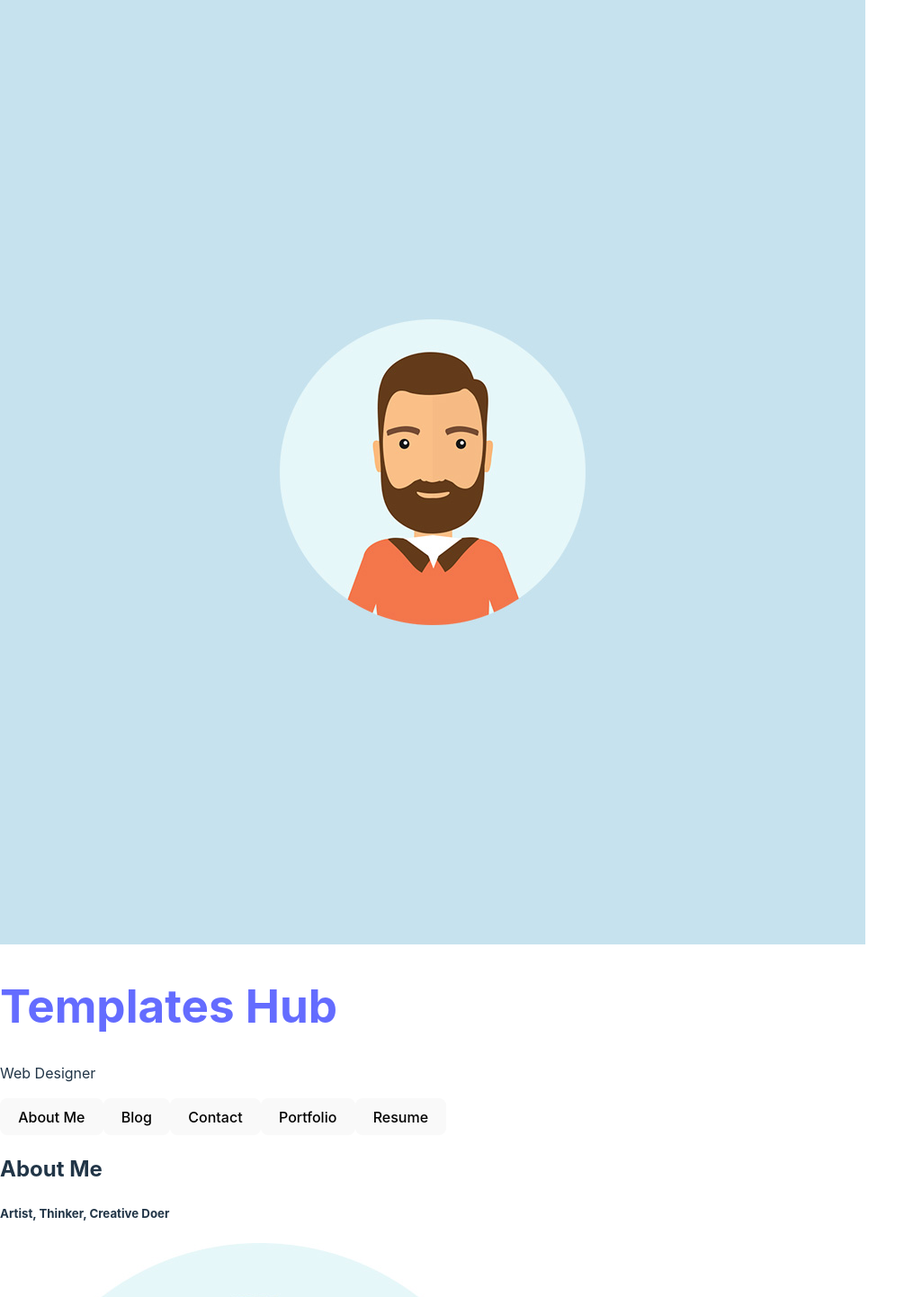
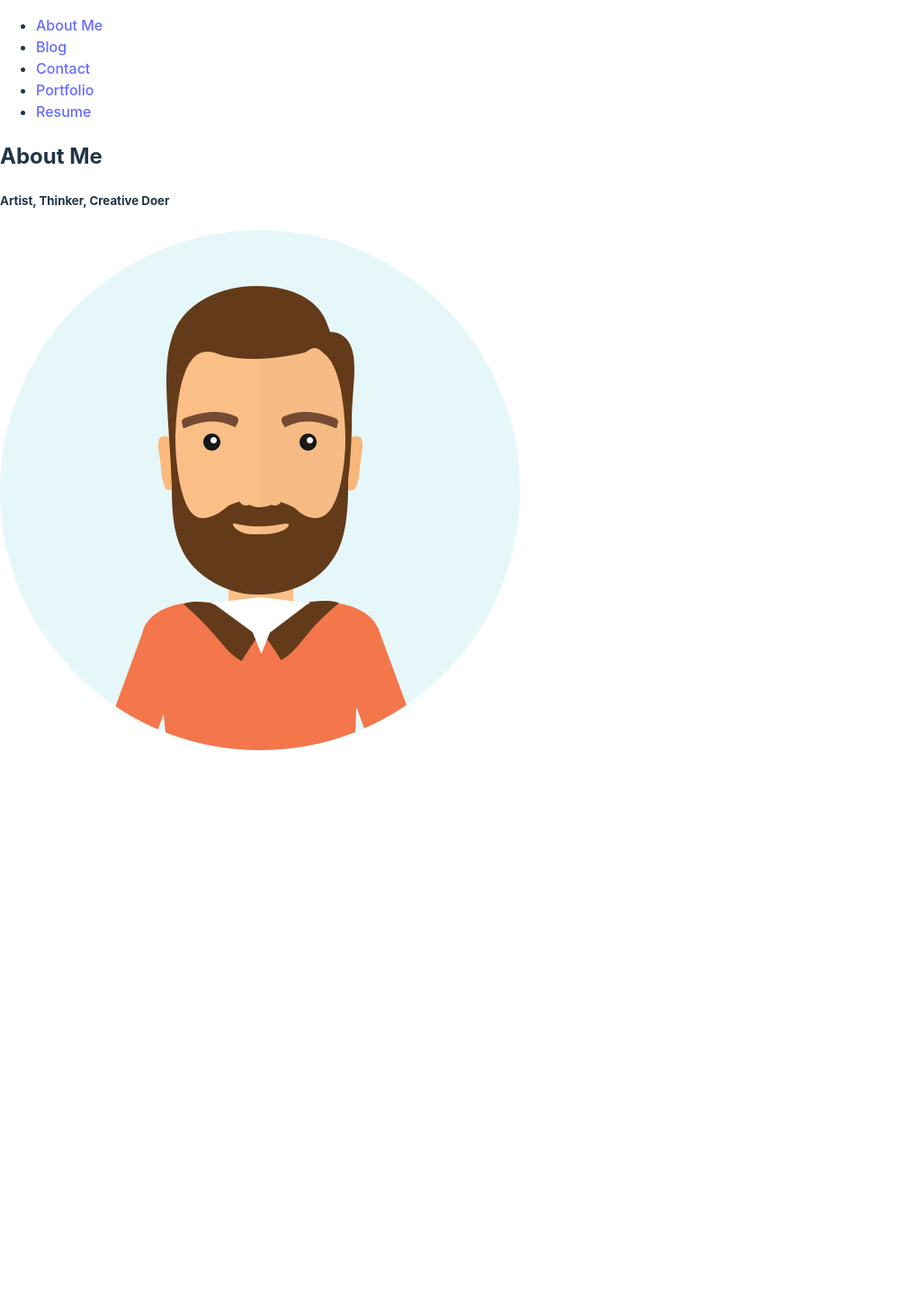
Before and after one commit to ms-tech-geek/my-resume, a React (Vite) app: page / in a window 1280 px wide. Shown: the top 1442 px of the page at 90% size, without its empty margins (0-1025 px from the left). After the commit the page ends 840 px from the top, so only its background shows below. Built offline with nearby package versions, Linux system fonts and the light colour scheme.

Commit message:
update header section

```diff
--- a/src/App.jsx
+++ b/src/App.jsx
@@ -1,4 +1,4 @@
-import React, { useState } from 'react';
+import { BrowserRouter as Router, Route, Routes, Link } from 'react-router-dom';
 import AboutMe from './components/AboutMe';
 import Blog from './components/Blog';
 import Contact from './components/Contact';
@@ -7,39 +7,22 @@ import Portfolio from './components/Portfolio';
 import Resume from './components/Resume';
 
 function App() {
-  const [currentComponent, setCurrentComponent] = useState('aboutMe');
-
-  const renderComponent = () => {
-    switch (currentComponent) {
-      case 'aboutMe':
-        return <AboutMe />;
-      case 'blog':
-        return <Blog />;
-      case 'contact':
-        return <Contact />;
-      case 'portfolio':
-        return <Portfolio />;
-      case 'resume':
-        return <Resume />;
-      default:
-        return <AboutMe />;
-    }
-  };
-
   return (
-    <div>
-      <Header />
-      <nav>
-        <button onClick={() => setCurrentComponent('aboutMe')}>About Me</button>
-        <button onClick={() => setCurrentComponent('blog')}>Blog</button>
-        <button onClick={() => setCurrentComponent('contact')}>Contact</button>
-        <button onClick={() => setCurrentComponent('portfolio')}>
-          Portfolio
-        </button>
-        <button onClick={() => setCurrentComponent('resume')}>Resume</button>
-      </nav>
-      <main>{renderComponent()}</main>
-    </div>
+    <Router>
+      <div>
+        <Header />
+        <main>
+          <Routes>
+            <Route path="/about-me" element={<AboutMe />} />
+            <Route path="/blog" element={<Blog />} />
+            <Route path="/contact" element={<Contact />} />
+            <Route path="/portfolio" element={<Portfolio />} />
+            <Route path="/resume" element={<Resume />} />
+            <Route path="/" element={<AboutMe />} />
+          </Routes>
+        </main>
+      </div>
+    </Router>
   );
 }
 
--- a/src/components/Header.jsx
+++ b/src/components/Header.jsx
@@ -1,23 +1,29 @@
-import logo from '/images/my_photo.jpg'; // Adjust path as necessary
+import { Link } from 'react-router-dom';
 
-function Header() {
+const Header = () => {
   return (
-    <header id="site_header" className="header">
-      <div className="my-photo">
-        <img src={logo} alt="Profile" />
-        <div className="mask"></div>
-      </div>
-      <div className="site-title-block">
-        <a href="https://www.templateshub.net" target="_blank">
-          <h1 className="site-title">Templates Hub</h1>
-        </a>
-        <p className="site-description">Web Designer</p>
-      </div>
-      <a className="menu-toggle mobile-visible">
-        <i className="fa fa-bars"></i>
-      </a>
+    <header>
+      <nav>
+        <ul>
+          <li>
+            <Link to="/about-me">About Me</Link>
+          </li>
+          <li>
+            <Link to="/blog">Blog</Link>
+          </li>
+          <li>
+            <Link to="/contact">Contact</Link>
+          </li>
+          <li>
+            <Link to="/portfolio">Portfolio</Link>
+          </li>
+          <li>
+            <Link to="/resume">Resume</Link>
+          </li>
+        </ul>
+      </nav>
     </header>
   );
-}
+};
 
 export default Header;
```
